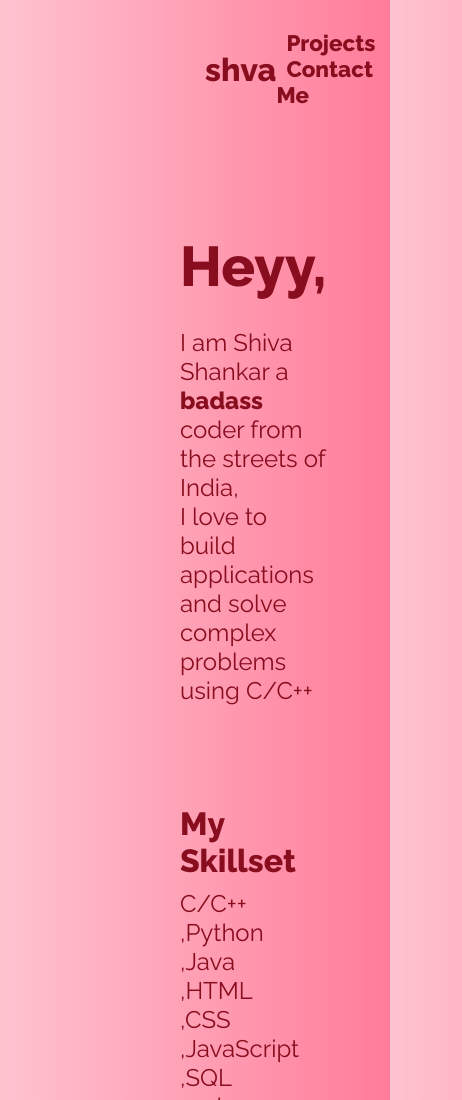
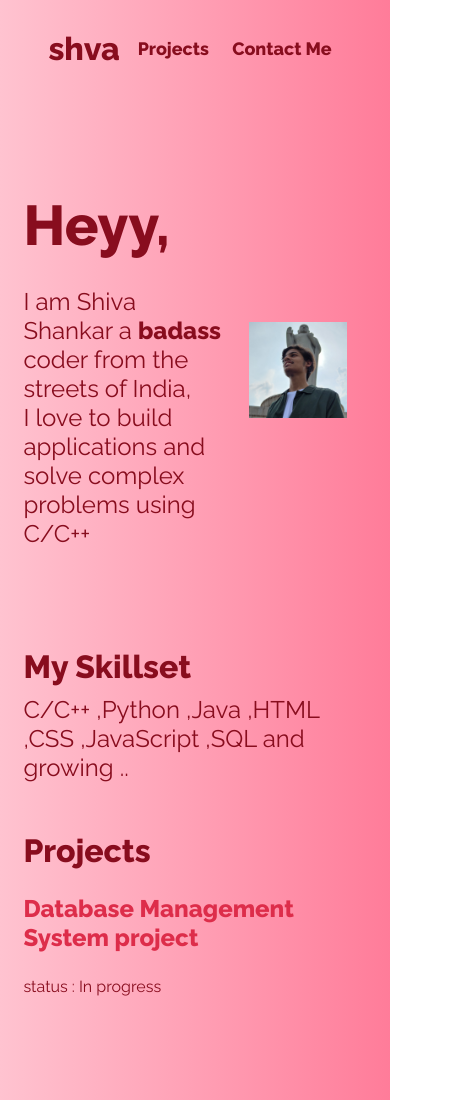
Before and after one commit to shhvva/portfolio, a plain HTML site: page index.html in a window 390 px wide. Shown: the top 1100 px of the page, 462 px wide, since content can reach past the window. Drawn offline with Linux system fonts and the light colour scheme.

Commit message:
Update style.css
Made the page responsive by changing the padding on the body from pixel to percentages

```diff
--- a/style.css
+++ b/style.css
@@ -16,13 +16,18 @@
 body{
     background: rgb(255,255,255);
     background: linear-gradient(90deg, rgba(255,255,255,1) 0%, rgba(255,195,208,1) 0%, rgba(255,45,92,0.6222864145658263) 100%);
-    padding: 5px 180px;
+    padding: 5px 6%;
+    width: 100%;
 }
 
 .nav{
     color: #FCEBF1;
     padding: 25px;
 
+}
+
+.nav-2{
+    font-size: 80% ;
 }
 
 .name{
@@ -41,7 +46,7 @@
     text-decoration: none;
     color: #880d1e;
     font-weight: 900;
-    font-size: 1.4rem;
+    font-size: 1.4em;
     padding: 10px;
 }
 
```
